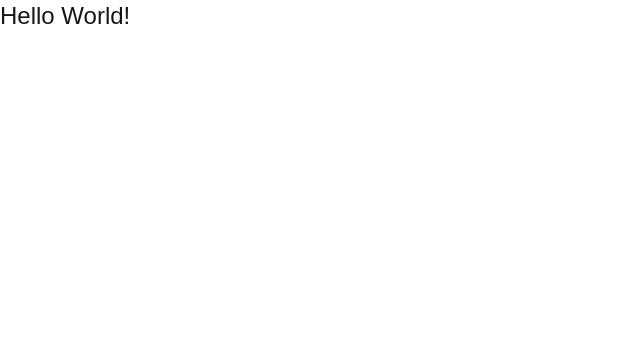
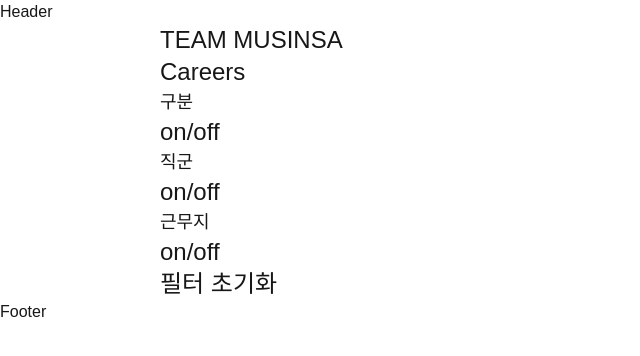
Before and after one commit to Goonco/musinsa-preliminary-assignment, a Next.js app: page / in a window 1280 px wide. Shown: the top 356 px of the page, without its empty margins (0-640 px from the left). Built offline with nearby package versions, Linux system fonts and the light colour scheme.

Commit message:
feat: implement filter using search params

```diff
--- a/package.json
+++ b/package.json
@@ -10,6 +10,7 @@
   },
   "dependencies": {
     "@headlessui/react": "^2.2.6",
+    "lucide-react": "^0.525.0",
     "next": "15.4.4",
     "react": "19.1.0",
     "react-dom": "19.1.0"
--- /dev/null
+++ b/src/app/(recruit)/component/category-list.tsx
@@ -0,0 +1,103 @@
+"use client";
+
+import { Checkbox, Field, Label } from "@headlessui/react";
+import { usePathname, useRouter, useSearchParams } from "next/navigation";
+import { useState } from "react";
+import type { Category } from "../page";
+
+type data = {
+	category: Category;
+	item: string;
+};
+const DATAS: data[] = [
+	{
+		category: "구분",
+		item: "무신사",
+	},
+	{
+		category: "구분",
+		item: "29CM",
+	},
+	{
+		category: "구분",
+		item: "무신사 스탠다드",
+	},
+	{
+		category: "직군",
+		item: "Backend Engineer",
+	},
+	{
+		category: "직군",
+		item: "Frontend Engineer",
+	},
+	{
+		category: "직군",
+		item: "Product Designer",
+	},
+	{
+		category: "근무지",
+		item: "무신사",
+	},
+	{
+		category: "근무지",
+		item: "무신사 성수 (E2)",
+	},
+];
+
+const categoryEngName: Record<Category, string> = {
+	구분: "subsidaries",
+	근무지: "place",
+	직군: "occupations",
+};
+
+export function CategoryList({ category }: { category: Category }) {
+	const [display, setDisplay] = useState<boolean>(false);
+
+	const items = DATAS.filter((data) => data.category === category);
+
+	const router = useRouter();
+	const pathname = usePathname();
+	const searchParams = useSearchParams();
+
+	const createQueryString = (name: string, value: string) => {
+		const params = new URLSearchParams(searchParams.toString());
+		params.append(name, value);
+
+		return params.toString();
+	};
+
+	return (
+		<div>
+			<p className="text-lg">{category}</p>
+			<button type="button" onClick={() => setDisplay((prev) => !prev)}>
+				on/off
+			</button>
+			{display &&
+				items.map((item) => {
+					const isClicked = searchParams
+						.getAll(categoryEngName[category])
+						.includes(item.item);
+
+					return (
+						<div key={item.item}>
+							<Field className="flex flex-row text-sm">
+								<Checkbox
+									checked={isClicked}
+									onChange={() =>
+										router.push(
+											pathname +
+												"?" +
+												createQueryString(categoryEngName[category], item.item),
+										)
+									}
+									className="group block size-4 rounded border bg-white data-checked:bg-blue-500"
+								/>
+
+								<Label>{item.item}</Label>
+							</Field>
+						</div>
+					);
+				})}
+		</div>
+	);
+}
--- /dev/null
+++ b/src/app/(recruit)/page.tsx
@@ -0,0 +1,33 @@
+"use client";
+
+import { usePathname, useRouter } from "next/navigation";
+import { CategoryList } from "./component/category-list";
+
+const CATEGORY = ["구분", "직군", "근무지"] as const;
+export type Category = (typeof CATEGORY)[number];
+
+export default function Page() {
+	const router = useRouter();
+	const pathname = usePathname();
+
+	function clearParams() {
+		router.push(pathname);
+	}
+
+	return (
+		<div className="text-2xl">
+			<div>
+				<h1>TEAM MUSINSA</h1>
+				<h2>Careers</h2>
+			</div>
+			<div>
+				{CATEGORY.map((category) => (
+					<CategoryList key={category} category={category} />
+				))}
+				<button onClick={clearParams} type="button">
+					필터 초기화
+				</button>
+			</div>
+		</div>
+	);
+}
--- /dev/null
+++ b/src/app/component/app-containter.tsx
@@ -0,0 +1,9 @@
+import type { ReactNode } from "react";
+
+export function AppContainer({ children }: { children: ReactNode }) {
+	return (
+		<div className="bg-amber-200 md:bg-white max-w-[960px] mx-auto">
+			{children}
+		</div>
+	);
+}
--- /dev/null
+++ b/src/app/component/footer.tsx
@@ -0,0 +1,3 @@
+export function Footer() {
+	return <div className="w-full">Footer</div>;
+}
--- /dev/null
+++ b/src/app/component/header.tsx
@@ -0,0 +1,3 @@
+export function Header() {
+	return <div className="w-full">Header</div>;
+}
--- /dev/null
+++ b/src/app/component/index.ts
@@ -0,0 +1,3 @@
+export * from "./app-containter";
+export * from "./footer";
+export * from "./header";
--- a/src/app/layout.tsx
+++ b/src/app/layout.tsx
@@ -1,5 +1,6 @@
 import type { Metadata } from "next";
 import "./globals.css";
+import { AppContainer, Footer, Header } from "./component";
 
 export const metadata: Metadata = {
 	title: "Create Next App",
@@ -13,7 +14,11 @@
 }>) {
 	return (
 		<html lang="en">
-			<body>{children}</body>
+			<body>
+				<Header />
+				<AppContainer>{children}</AppContainer>
+				<Footer />
+			</body>
 		</html>
 	);
 }
--- a/src/app/page.tsx
+++ /dev/null
@@ -1,3 +0,0 @@
-export default function Home() {
-	return <div className="text-2xl">Hello World!</div>;
-}
```
Also changed, not shown: 1 other file (tests, documents, lock files or other folders).
